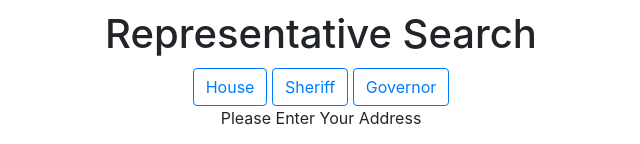
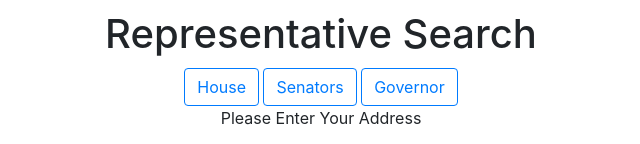
Before and after one commit to Sal-C/YO-I-AM-GONNA-VOTE, a React (Create React App) app in the folder client/: page / in a window 1280 px wide. Shown: the top 144 px of the page, without its empty margins (319-959 px from the left). Built offline with nearby package versions, Linux system fonts and the light colour scheme.

Commit message:
react-router-dom dependency added

```diff
--- a/client/src/components/RepresentativeButtons/index.js
+++ b/client/src/components/RepresentativeButtons/index.js
@@ -5,7 +5,7 @@ const RepresentativeButtons = (props) => {
   return (
     <div>
       <Button outline color="primary">House</Button>{' '}
-      <Button outline color="primary">Sheriff</Button>{' '}
+      <Button outline color="primary">Senators</Button>{' '}
       <Button outline color="primary">Governor</Button>
     </div>
   );
--- a/package.json
+++ b/package.json
@@ -28,6 +28,7 @@
     "react": "^16.13.1",
     "react-dom": "^16.13.1",
     "react-iframe": "^1.8.0",
+    "react-router-dom": "^5.2.0",
     "reactstrap": "^8.4.1"
   }
 }
```
Also changed, not shown: 1 other file (tests, documents, lock files or other folders).
